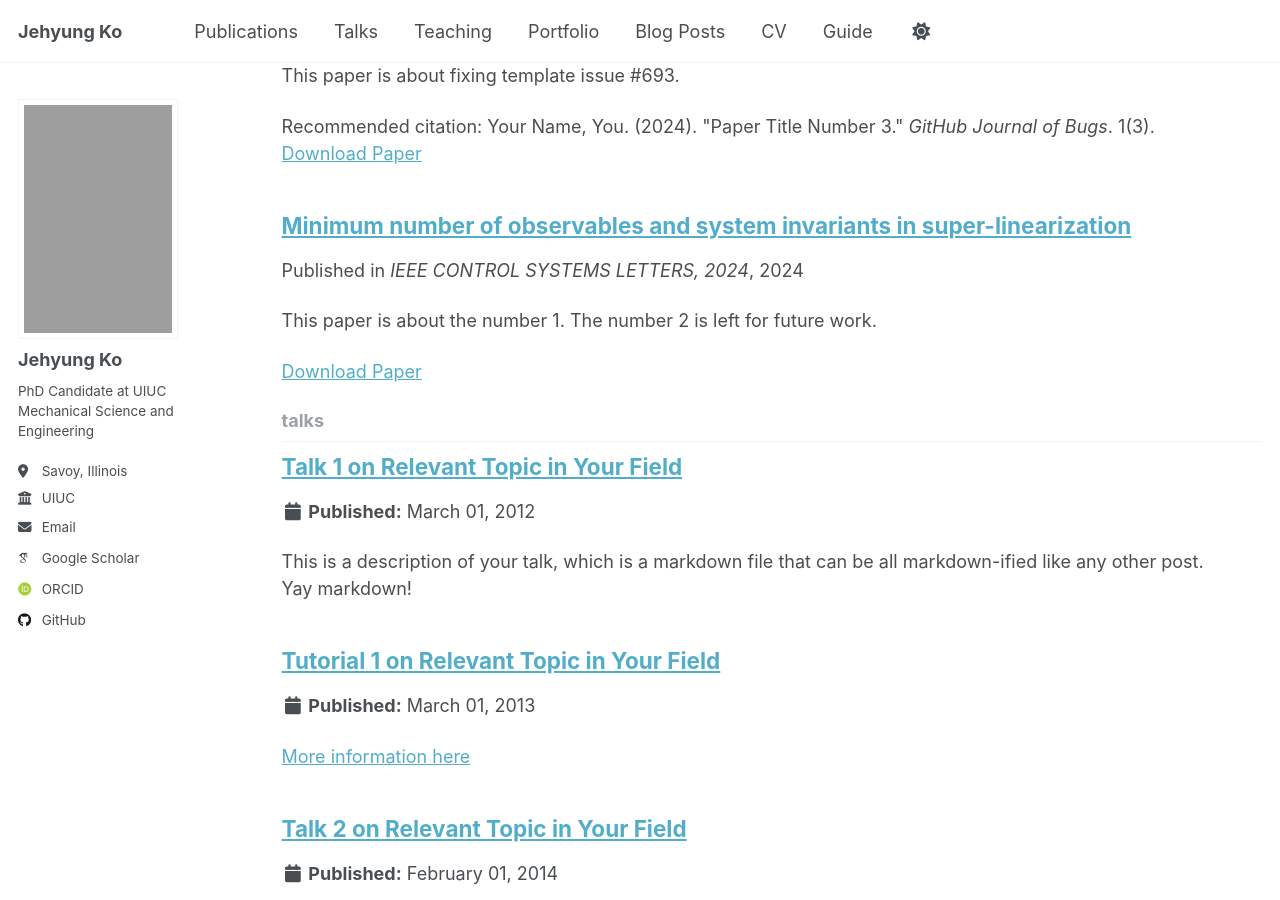
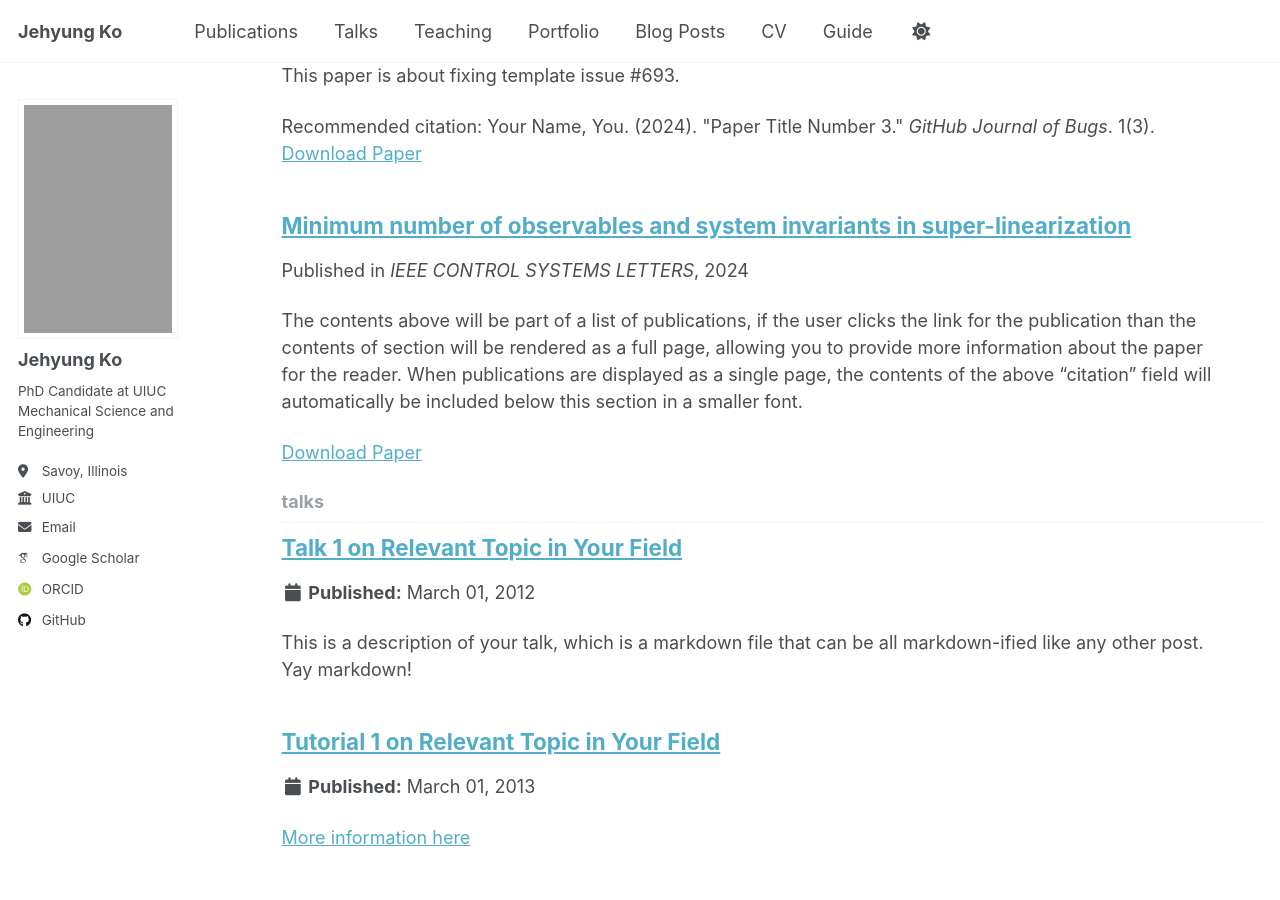
Before and after one commit to AlphaKo6848/jk, a Jekyll site: the page built from _pages/collection-archive.html, in a window 1280 px wide and 900 px high, scrolled down 1676 px. Built offline with Jekyll 4.4.1, drawn with Linux system fonts in a browser that asks for light colours; some web fonts are replaced.

Commit message:
Update 2009-10-01-paper-title-number-1.md

```diff
--- a/_publications/2009-10-01-paper-title-number-1.md
+++ b/_publications/2009-10-01-paper-title-number-1.md
@@ -2,9 +2,8 @@
 title: "Minimum number of observables and system invariants in super-linearization"
 collection: publications
 permalink: /publication/2009-10-01-paper-title-number-1
-excerpt: 'This paper is about the number 1. The number 2 is left for future work.'
 date: 2024-10-01
-venue: 'IEEE CONTROL SYSTEMS LETTERS, 2024'
+venue: 'IEEE CONTROL SYSTEMS LETTERS'
 paperurl: 'https://ieeexplore.ieee.org/stamp/stamp.jsp?tp=&arnumber=10552822'
 ---
 The contents above will be part of a list of publications, if the user clicks the link for the publication than the contents of section will be rendered as a full page, allowing you to provide more information about the paper for the reader. When publications are displayed as a single page, the contents of the above "citation" field will automatically be included below this section in a smaller font.
```
